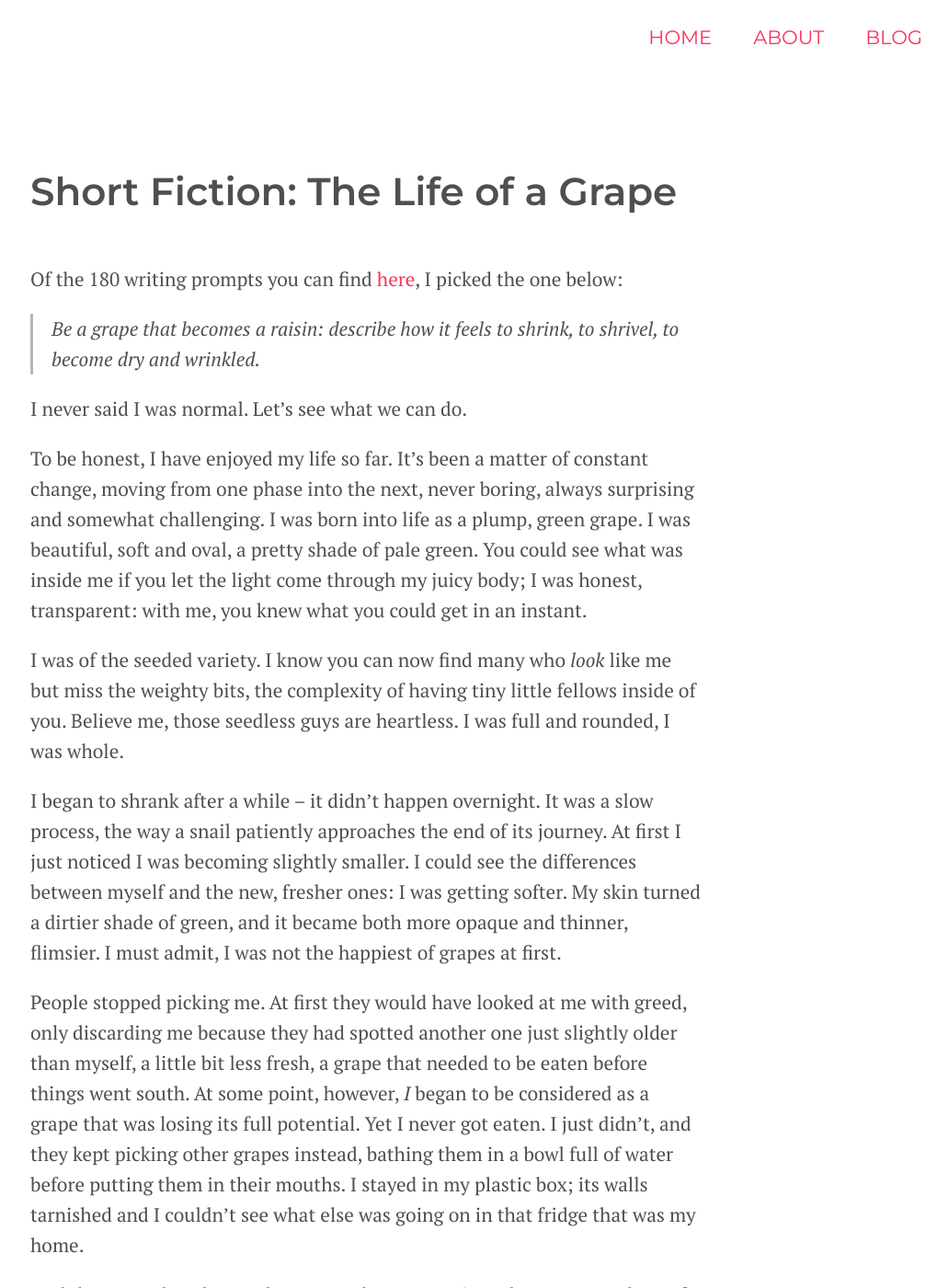
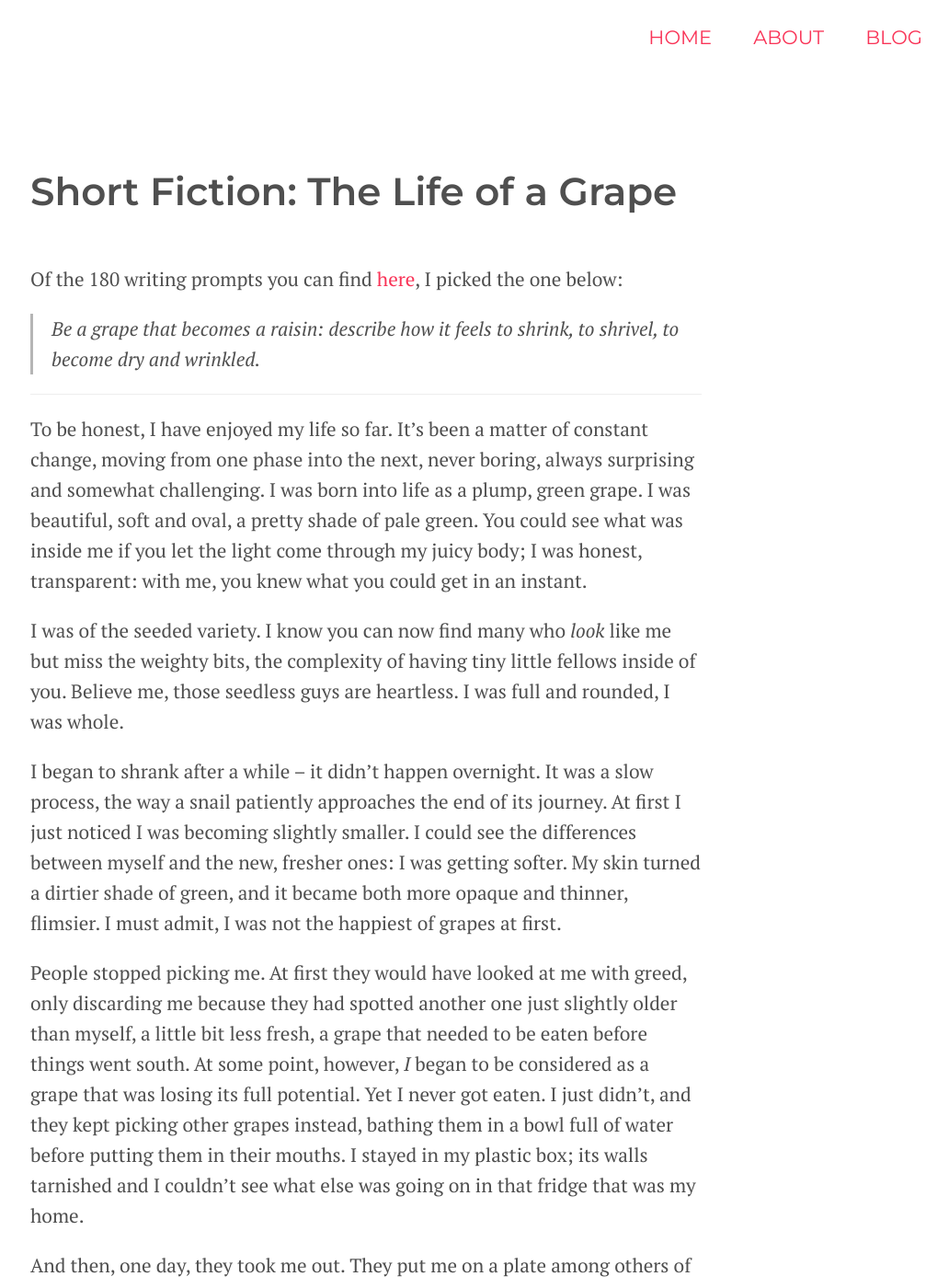
Before and after one commit to irenealgi/irenealegre.com, a Jekyll site: the page built from _posts/2018-01-13-the-life-of-a-grape.md, in a window 1280 px wide and 1400 px high. Shown: the whole window at 92% size, without its empty margins (242-1274 px from the left). Built offline with Jekyll 4.4.1, drawn with Linux system fonts in a browser that asks for light colours; some of the changed text lies outside the part shown.

Commit message:
edits to post
Former-commit-id: 6cb5ec07730ffb2996887838a4bdd8205573630b

```diff
--- a/_posts/2018-01-13-the-life-of-a-grape.md
+++ b/_posts/2018-01-13-the-life-of-a-grape.md
@@ -9,7 +9,7 @@ Of the 180 writing prompts you can find [here](http://www.dailyteachingtools.com
 <p>Be a grape that becomes a raisin: describe how it feels to shrink, to shrivel, to become dry and wrinkled.</p>
 </blockquote>
 
-I never said I was normal. Let's see what we can do.
+-----------
 
 To be honest, I have enjoyed my life so far. It's been a matter of constant change, moving from one phase into the next, never boring, always surprising and somewhat challenging. I was born into life as a plump, green grape. I was beautiful, soft and oval, a pretty shade of pale green. You could see what was inside me if you let the light come through my juicy body; I was honest, transparent: with me, you knew what you could get in an instant.
 
@@ -19,7 +19,7 @@ I began to shrank after a while – it didn't happen overnight. It was a slow pr
 
 People stopped picking me. At first they would have looked at me with greed, only discarding me because they had spotted another one just slightly older than myself, a little bit less fresh, a grape that needed to be eaten before things went south. At some point, however, *I* began to be considered as a grape that was losing its full potential. Yet I never got eaten. I just didn't, and they kept picking other grapes instead, bathing them in a bowl full of water before putting them in their mouths. I stayed in my plastic box; its walls tarnished and I couldn't see what else was going on in that fridge that was my home.
 
-And then, one day, they took me out. They put me in a plate among others of my kind and they left us in the backyard, under the sun. It was hot, especially after spending those few days in the world inside a fridge. It was really, really hot. We tried to hide from the light, we tucked our bellies in to make ourselves smaller, to protect our skin from the heat. There was no use – we shrank, our skin wrinkling under the blazing sun. At night we would relax a little bit, straighten our bodies and lay down on the ceramic plate, which cooled down and felt very nice against the skin. But nights did not last; the sun came back soon enough, and we curled up even further, trying to escape.
+And then, one day, they took me out. They put me on a plate among others of my kind and they left us in the backyard, under the sun. It was hot, especially after spending those few days in the world inside a fridge. It was really, really hot. We tried to hide from the light, we tucked our bellies in to make ourselves smaller, to protect our skin from the heat. There was no use – we shrank, our skin wrinkling under the blazing sun. At night we would relax a little bit, straighten our bodies and lay down on the ceramic plate, which cooled down and felt very nice against the skin. But nights did not last; the sun came back soon enough, and we curled up even further, trying to escape.
 
 Our skin has grown darker, too: we've turned brown, the color of chocolate. We've lost our juice, our plumpness, we've dried up. And yet I still love every single bit of my tiny body. It's all I got, and it's all I have to work with. Apparently I'm thought to be delicious, a tastier version of my older self, a stronger flavour: I represent the next level of sweetness.
 
```
